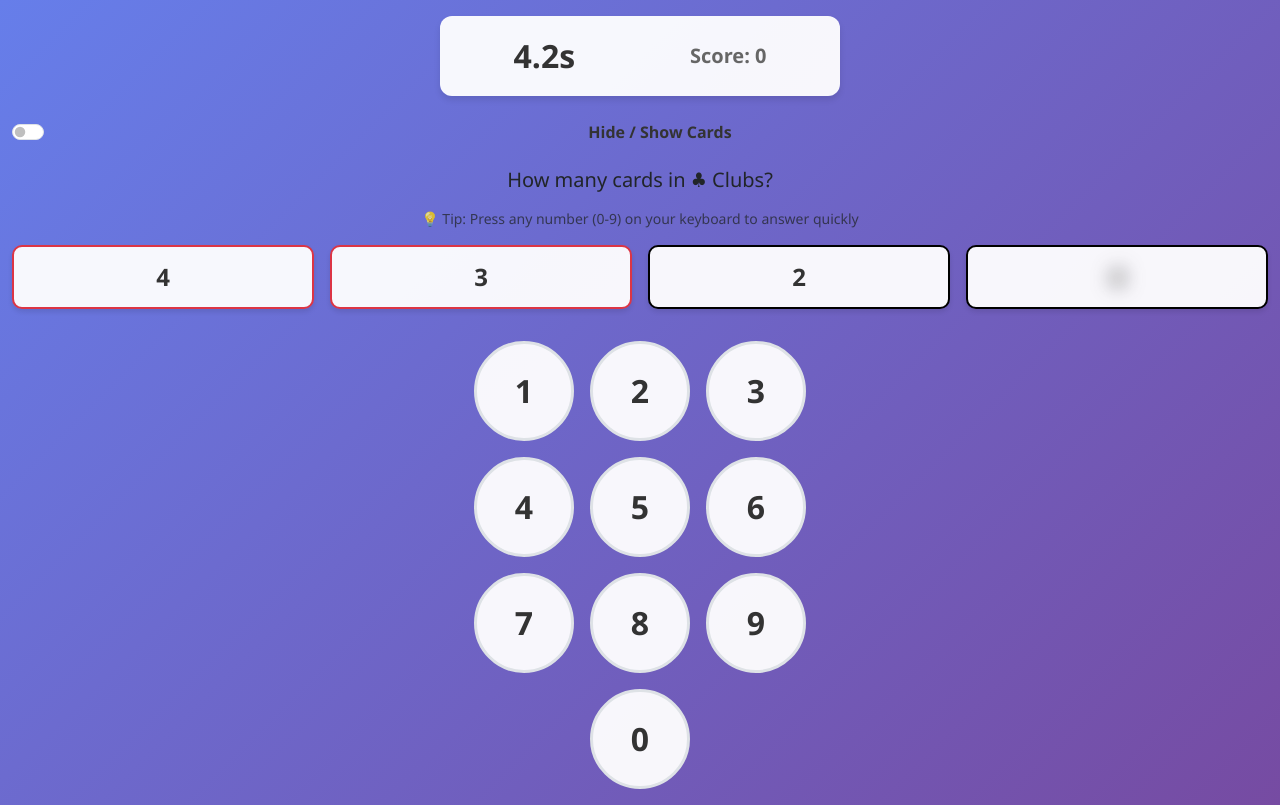
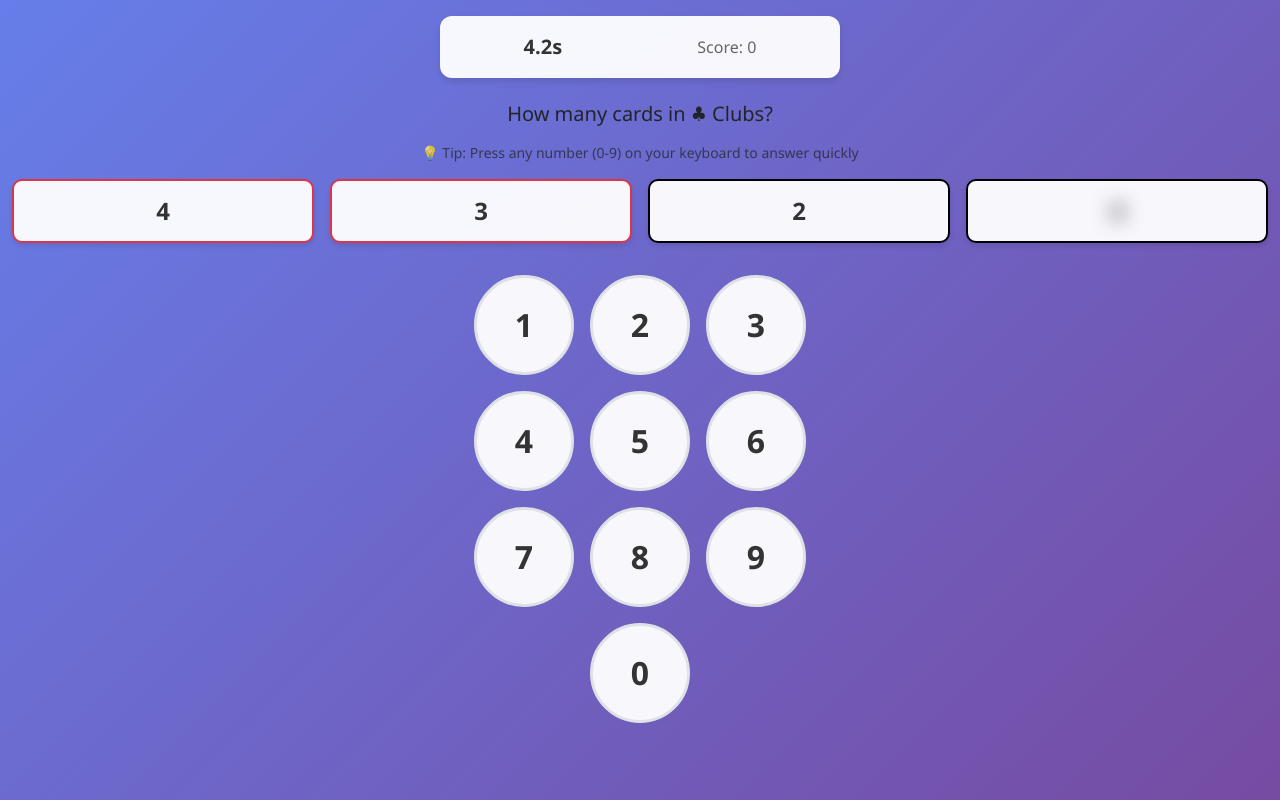
Before and after one commit to orchee/orchee.github.io, a plain HTML site: page index.html in a window 1280 px wide. Both pictures are taken after a click on the button "Start New Game". Drawn offline with nearby package versions, Linux system fonts and the light colour scheme.

Commit message:
Add files via upload

```diff
--- a/index.html
+++ b/index.html
@@ -37,7 +37,7 @@
                 </section>
 
                 <!-- Cards Display Area -->
-                <section id="cardsSection" class="mb-4" style="display: none;">
+                <section id="cardsSection" class="mb-4 d-none" style="display: none;">
                     <div class="form-check form-switch text-center mb-3">
                         <input class="form-check-input" type="checkbox" id="showCardsToggle">
                         <label class="form-check-label" for="showCardsToggle">
@@ -45,7 +45,7 @@
                         </label>
                     </div>
                     <div id="cardsContainer" class="cards-container" style="display: none;">
-                        <!-- Cards will be displayed here -->
+
                     </div>
                 </section>
 
--- a/styles.css
+++ b/styles.css
@@ -200,8 +200,8 @@ h1 {
 }
 
 .timer-display {
-    font-size: 2rem;
-    font-weight: 700;
+    font-size: 1.25rem;
+    font-weight: 600;
     color: #333;
 }
 
@@ -211,8 +211,8 @@ h1 {
 }
 
 .score-display {
-    font-size: 1.25rem;
-    font-weight: 600;
+    font-size: 1rem;
+    font-weight: 500;
     color: #666;
 }
 
```
